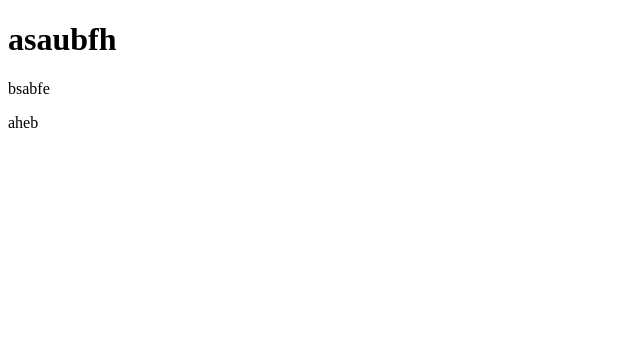
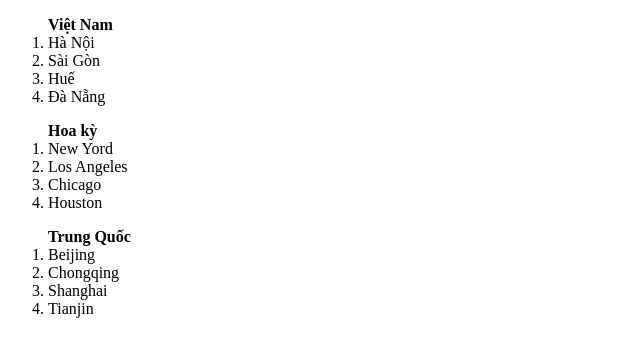
Before and after one commit to fishdayy/du-an-8-2, a plain HTML site: page demo 8-2.html in a window 1280 px wide. Shown: the whole page, without its empty margins (0-640 px from the left). Drawn offline with Linux system fonts and the light colour scheme.

Commit message:
bai quiz

```diff
--- a/demo 8-2.html
+++ b/demo 8-2.html
@@ -1,12 +1,30 @@
 <!DOCTYPE html>
-<html lang="en">
+<html lang="en" xmlns="http://www.w3.org/1999/html">
 <head>
-    <meta charset="UTF-8">
-    <title>asdad</title>
+  <meta charset="UTF-8">
+  <title>ul ol li</title>
 </head>
 <body>
-<h1> asaubfh</h1>
-<p> bsabfe </p>
-<p> aheb </p>
+
+<ol>
+    <strong>Việt Nam</strong>
+    <li> Hà Nội</li>
+    <li> Sài Gòn</li>
+    <li> Huế</li>
+    <li> Đà Nẵng</li>
+</ol>
+<ol> <strong>Hoa kỳ</strong>
+    <li> New Yord</li>
+    <li> Los Angeles</li>
+    <li> Chicago</li>
+    <li> Houston</li>
+</ol>
+<ol> <strong>Trung Quốc</strong>
+    <li> Beijing</li>
+    <li> Chongqing</li>
+    <li> Shanghai</li>
+    <li> Tianjin</li>
+</ol>
+
 </body>
 </html>
```
